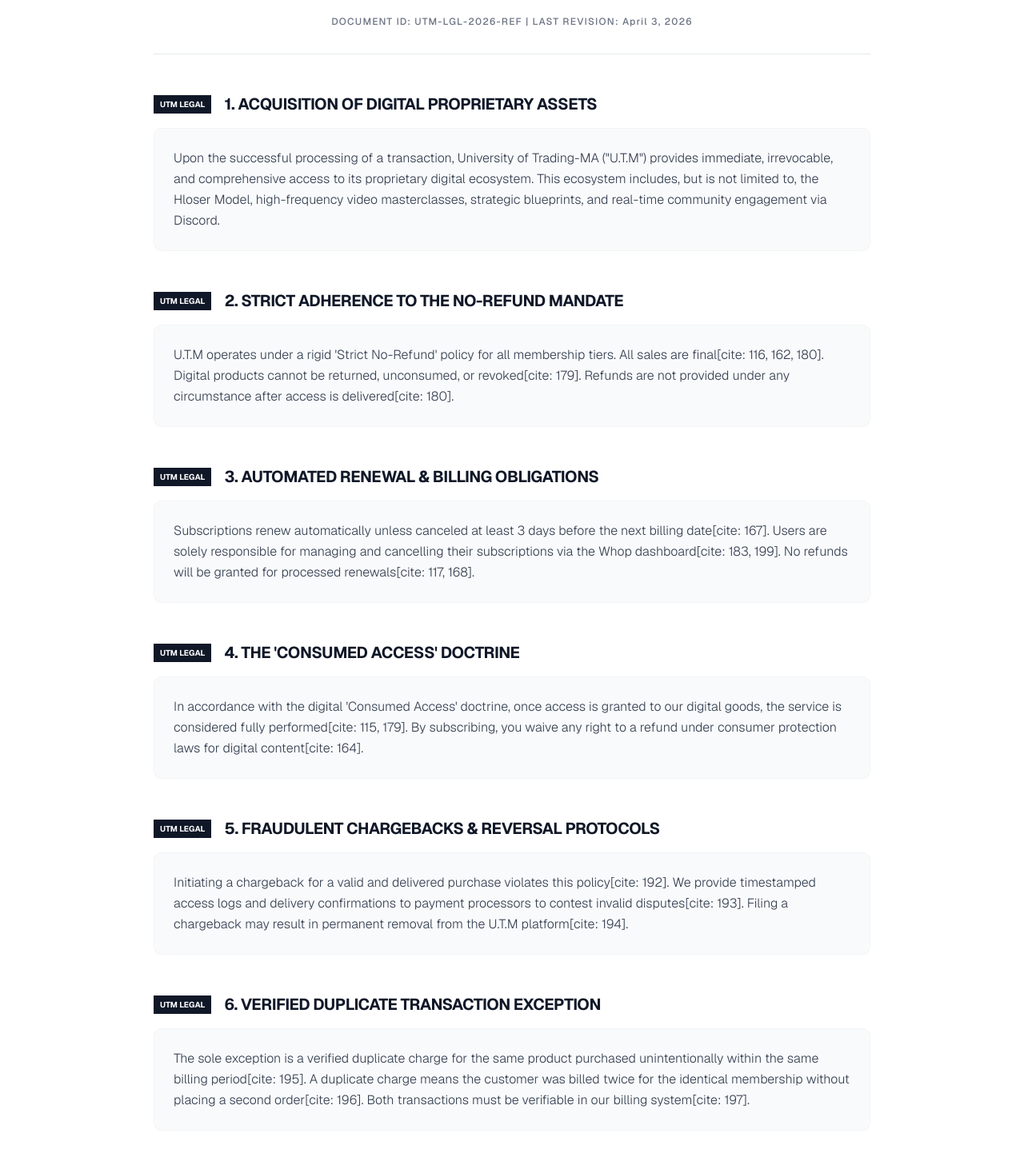
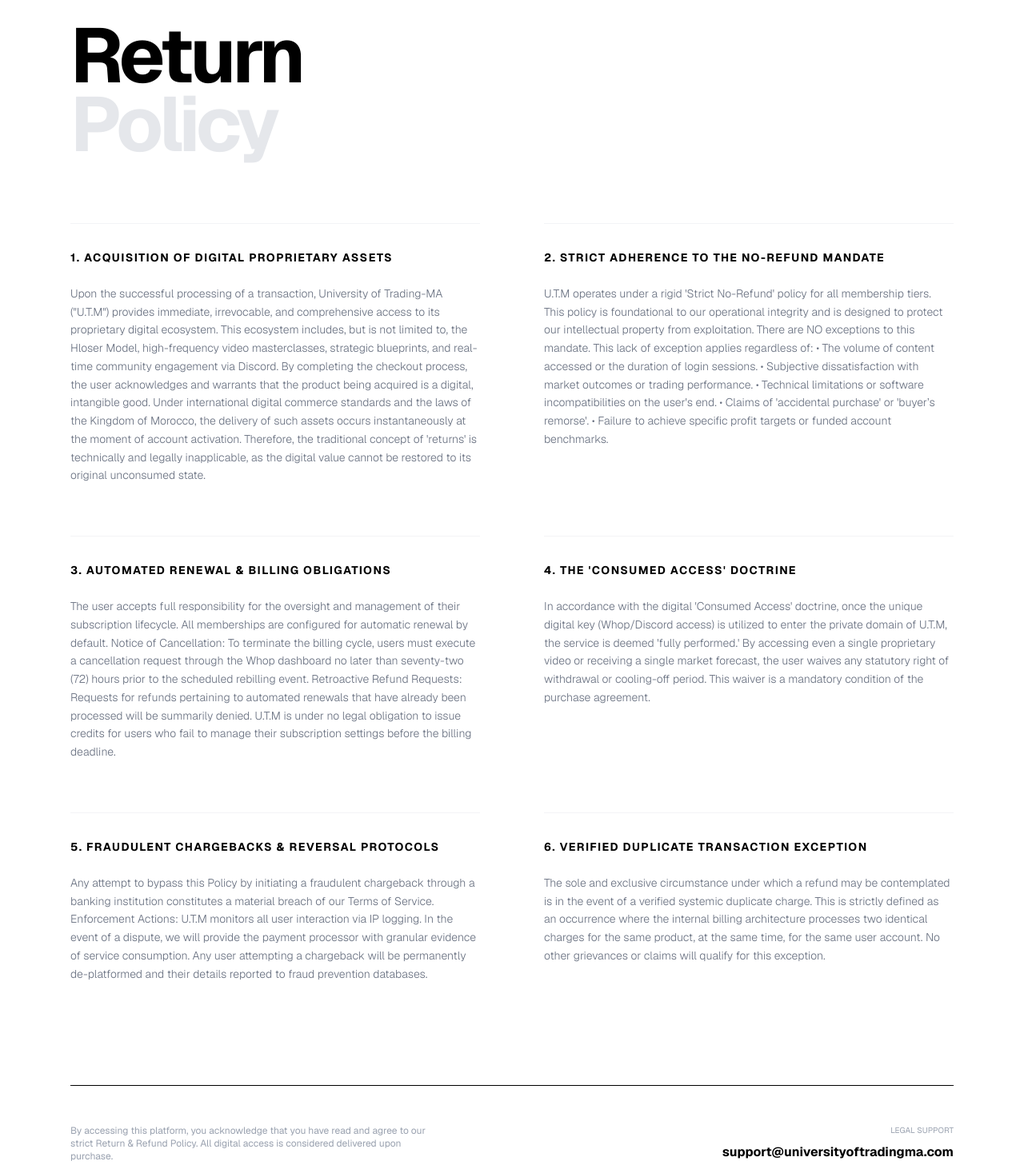
Before and after one commit to hloser77/University-of-Trading-MA, a Next.js app: page /refund in a window 1280 px wide. Shown: the part 173-1630 px from the top of the page at 80% size. Built offline with nearby package versions, Linux system fonts and the light colour scheme.

Commit message:
Update page.tsx

```diff
--- a/app/refund/page.tsx
+++ b/app/refund/page.tsx
@@ -4,80 +4,95 @@ import Header from "@/components/header";
 import Footer from "@/components/footer";
 
 export default function RefundPolicy() {
-  const lastUpdated = "April 3, 2026";
-
   const sections = [
     {
       title: "1. ACQUISITION OF DIGITAL PROPRIETARY ASSETS",
-      content: `Upon the successful processing of a transaction, University of Trading-MA ("U.T.M") provides immediate, irrevocable, and comprehensive access to its proprietary digital ecosystem. This ecosystem includes, but is not limited to, the Hloser Model, high-frequency video masterclasses, strategic blueprints, and real-time community engagement via Discord.`
+      content: `Upon the successful processing of a transaction, University of Trading-MA ("U.T.M") provides immediate, irrevocable, and comprehensive access to its proprietary digital ecosystem. This ecosystem includes, but is not limited to, the Hloser Model, high-frequency video masterclasses, strategic blueprints, and real-time community engagement via Discord.
+
+By completing the checkout process, the user acknowledges and warrants that the product being acquired is a digital, intangible good. Under international digital commerce standards and the laws of the Kingdom of Morocco, the delivery of such assets occurs instantaneously at the moment of account activation. Therefore, the traditional concept of 'returns' is technically and legally inapplicable, as the digital value cannot be restored to its original unconsumed state.`
     },
     {
       title: "2. STRICT ADHERENCE TO THE NO-REFUND MANDATE",
-      content: `U.T.M operates under a rigid 'Strict No-Refund' policy for all membership tiers. All sales are final[cite: 116, 162, 180]. Digital products cannot be returned, unconsumed, or revoked[cite: 179]. Refunds are not provided under any circumstance after access is delivered[cite: 180].`
+      content: `U.T.M operates under a rigid 'Strict No-Refund' policy for all membership tiers. This policy is foundational to our operational integrity and is designed to protect our intellectual property from exploitation.
+
+There are NO exceptions to this mandate. This lack of exception applies regardless of:
+• The volume of content accessed or the duration of login sessions.
+• Subjective dissatisfaction with market outcomes or trading performance.
+• Technical limitations or software incompatibilities on the user's end.
+• Claims of 'accidental purchase' or 'buyer’s remorse'.
+• Failure to achieve specific profit targets or funded account benchmarks.`
     },
     {
       title: "3. AUTOMATED RENEWAL & BILLING OBLIGATIONS",
-      content: `Subscriptions renew automatically unless canceled at least 3 days before the next billing date[cite: 167]. Users are solely responsible for managing and cancelling their subscriptions via the Whop dashboard[cite: 183, 199]. No refunds will be granted for processed renewals[cite: 117, 168].`
+      content: `The user accepts full responsibility for the oversight and management of their subscription lifecycle. All memberships are configured for automatic renewal by default.
+
+Notice of Cancellation: To terminate the billing cycle, users must execute a cancellation request through the Whop dashboard no later than seventy-two (72) hours prior to the scheduled rebilling event.
+
+Retroactive Refund Requests: Requests for refunds pertaining to automated renewals that have already been processed will be summarily denied. U.T.M is under no legal obligation to issue credits for users who fail to manage their subscription settings before the billing deadline.`
     },
     {
       title: "4. THE 'CONSUMED ACCESS' DOCTRINE",
-      content: `In accordance with the digital 'Consumed Access' doctrine, once access is granted to our digital goods, the service is considered fully performed[cite: 115, 179]. By subscribing, you waive any right to a refund under consumer protection laws for digital content[cite: 164].`
+      content: `In accordance with the digital 'Consumed Access' doctrine, once the unique digital key (Whop/Discord access) is utilized to enter the private domain of U.T.M, the service is deemed 'fully performed.' By accessing even a single proprietary video or receiving a single market forecast, the user waives any statutory right of withdrawal or cooling-off period. This waiver is a mandatory condition of the purchase agreement.`
     },
     {
       title: "5. FRAUDULENT CHARGEBACKS & REVERSAL PROTOCOLS",
-      content: `Initiating a chargeback for a valid and delivered purchase violates this policy[cite: 192]. We provide timestamped access logs and delivery confirmations to payment processors to contest invalid disputes[cite: 193]. Filing a chargeback may result in permanent removal from the U.T.M platform[cite: 194].`
+      content: `Any attempt to bypass this Policy by initiating a fraudulent chargeback through a banking institution constitutes a material breach of our Terms of Service.
+
+Enforcement Actions: U.T.M monitors all user interaction via IP logging. In the event of a dispute, we will provide the payment processor with granular evidence of service consumption. Any user attempting a chargeback will be permanently de-platformed and their details reported to fraud prevention databases.`
     },
     {
       title: "6. VERIFIED DUPLICATE TRANSACTION EXCEPTION",
-      content: `The sole exception is a verified duplicate charge for the same product purchased unintentionally within the same billing period[cite: 195]. A duplicate charge means the customer was billed twice for the identical membership without placing a second order[cite: 196]. Both transactions must be verifiable in our billing system[cite: 197].`
+      content: `The sole and exclusive circumstance under which a refund may be contemplated is in the event of a verified systemic duplicate charge. This is strictly defined as an occurrence where the internal billing architecture processes two identical charges for the same product, at the same time, for the same user account. No other grievances or claims will qualify for this exception.`
     }
   ];
 
   return (
-    <>
+    <div className="bg-white min-h-screen">
       <Header />
-      <main className="min-h-screen bg-white pt-32 pb-20 px-6 lg:px-16">
-        <div className="max-w-4xl mx-auto">
-          <div className="border-b border-gray-200 pb-8 mb-12 text-center">
-            <h1 className="text-5xl font-black text-gray-900 mb-4 tracking-tighter uppercase">
-              Return & Refund Policy
+
+      <main className="max-w-[1200px] mx-auto pt-40 pb-24 px-6 md:px-12">
+        {/* العناوين الكبار بحال لي في الصورة */}
+        <div className="mb-20">
+          <p className="text-[10px] uppercase tracking-[0.3em] text-gray-400 mb-6 font-medium">
+            Legal Documentation — 2026
+          </p>
+          <h1 className="text-6xl md:text-8xl font-bold text-black tracking-tighter leading-[0.9]">
+            Return <br />
+            <span className="text-gray-200">Policy</span>
           </h1>
-            <p className="text-gray-500 font-medium tracking-widest text-xs">
-              DOCUMENT ID: UTM-LGL-2026-REF | LAST REVISION: {lastUpdated}
-            </p>
         </div>
 
-          <div className="space-y-12">
+        {/* تقسيم الهضرة بنفس ستايل الصورة */}
+        <div className="grid grid-cols-1 md:grid-cols-2 gap-x-20 gap-y-16">
           {sections.map((section, index) => (
-              <section key={index} className="group">
-                <div className="flex items-center gap-4 mb-4">
-                  <span className="bg-gray-900 text-white text-[10px] font-bold px-2 py-1 uppercase">UTM Legal</span>
-                  <h2 className="text-xl font-bold text-gray-900 tracking-tight uppercase">
+            <section key={index} className="border-t border-gray-100 pt-8">
+              <h2 className="text-sm font-bold text-black uppercase mb-6 tracking-widest">
                 {section.title}
               </h2>
-                </div>
-                <div className="p-6 bg-gray-50 border border-gray-100 rounded-lg group-hover:border-gray-300 transition-colors">
-                  <p className="text-gray-700 text-base leading-relaxed whitespace-pre-line font-light">
+              <p className="text-gray-500 text-sm leading-relaxed font-light">
                 {section.content}
               </p>
-                </div>
             </section>
           ))}
         </div>
 
-          <div className="mt-16 p-10 bg-red-50 border-2 border-red-100 rounded-xl">
-            <h3 className="text-red-900 font-bold text-lg mb-2 italic uppercase text-sm tracking-wider">Legal Acknowledgment</h3>
-            <p className="text-red-800 text-sm leading-relaxed">
-              By completing your purchase, you confirm that you have read and understood this Return and Refund Policy[cite: 199]. You acknowledge that digital access is delivered immediately and agree that all sales are final[cite: 199].
+        {/* الجزء التحتاني ديال التواصل */}
+        <div className="mt-32 pt-12 border-t border-black">
+          <div className="flex flex-col md:flex-row justify-between items-start gap-8">
+            <p className="text-gray-400 text-xs max-w-md">
+              By accessing this platform, you acknowledge that you have read and agree to our strict Return & Refund Policy. All digital access is considered delivered upon purchase.
             </p>
+            <div className="text-right">
+              <p className="text-[10px] uppercase text-gray-400 mb-2">Legal Support</p>
+              <a href="mailto:support@universityoftradingma.com" className="text-black font-bold hover:underline">
+                support@universityoftradingma.com
+              </a>
             </div>
-
-          <footer className="mt-12 text-center text-gray-400 text-[10px] uppercase tracking-widest">
-            © 2026 University of Trading-MA. All intellectual rights reserved.
-          </footer>
+          </div>
         </div>
       </main>
+
       <Footer />
-    </>
+    </div>
   );
 }
```
Lines whose indentation alone changed are shown as unchanged.
